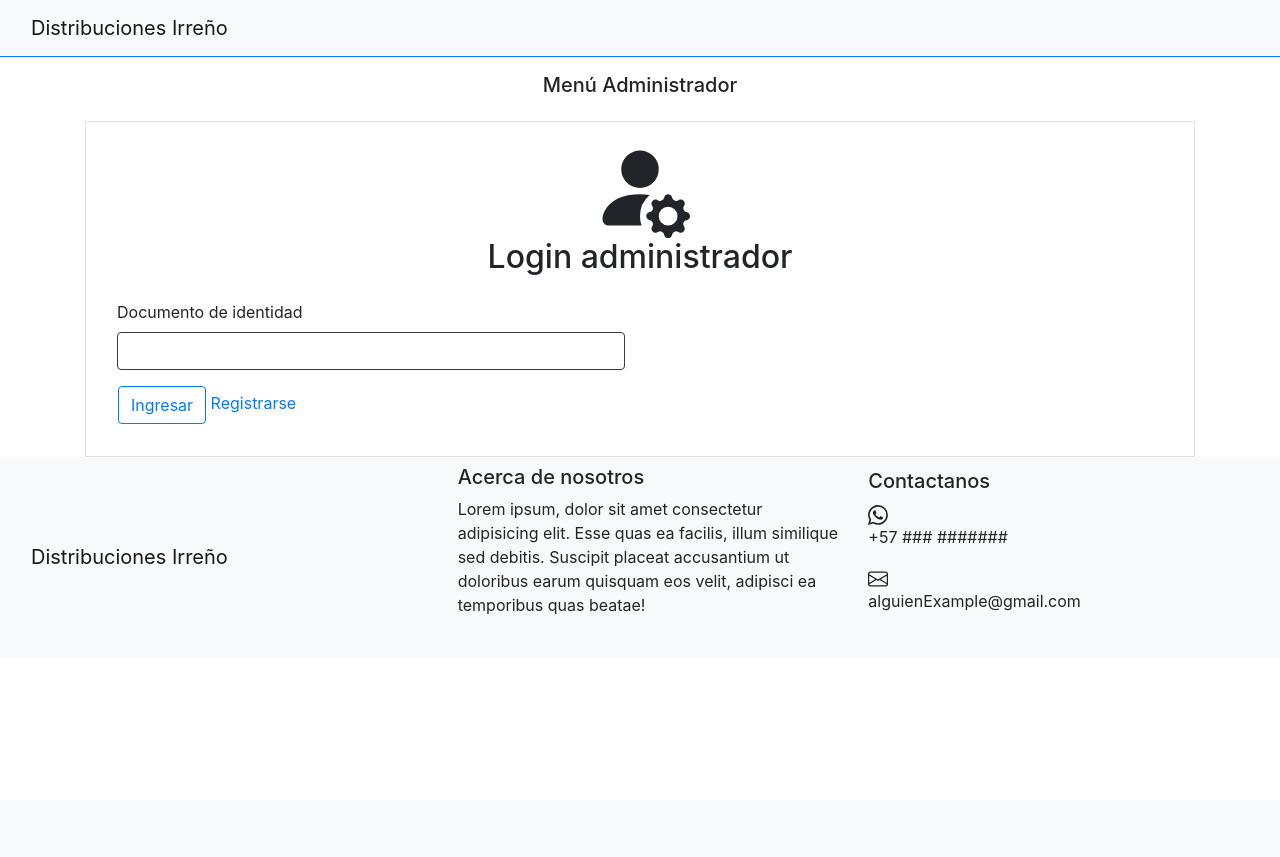
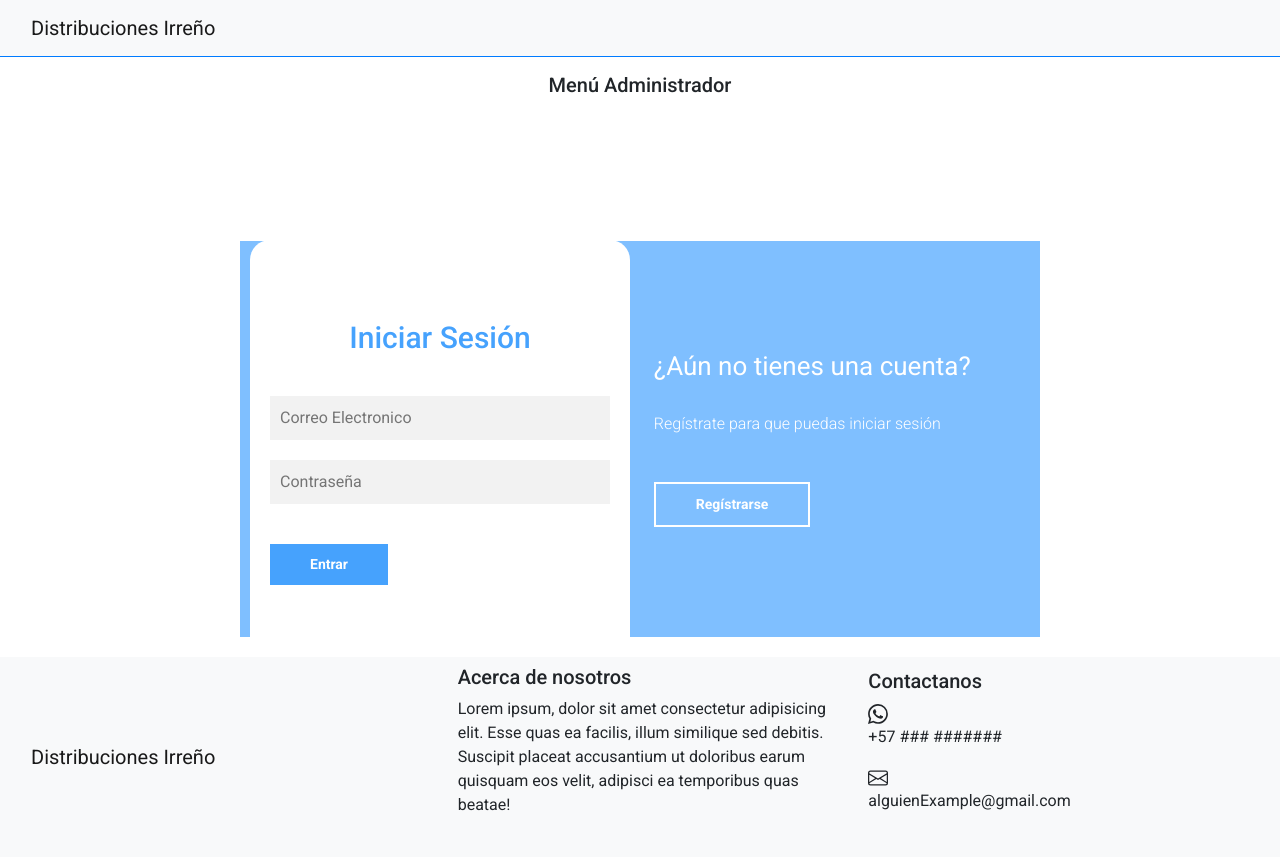
Before and after one commit to diegoirreno/proyecto_final, a PHP site: page /indexAdmin.php in a window 1280 px wide. Before the commit the page ends 615 px from the top, so only its background shows below. Run offline with PHP 8.4, Linux system fonts and the light colour scheme.

Commit message:
Se agrego la interfaz de registro e inicio de sesion del administrador y se eliminaron los _blank para abrir otra pestaña en los botones

```diff
--- /dev/null
+++ b/css/estilos.css
@@ -0,0 +1,168 @@
+*{
+    margin: 0;
+    padding: 0;
+    box-sizing: border-box;
+    text-decoration: none;
+    font-family: 'Roboto', sans-serif;
+}
+
+main{
+    width: 100%;
+    padding: 20px;
+    margin: auto;
+    margin-top: 100px;
+}
+
+.contenedor__todo{
+    width: 100%;
+    max-width: 800px;
+    margin: auto;
+    position: relative;
+}
+
+.caja__trasera{
+    width: 100%;
+    padding: 10px 20px;
+    display: flex;
+    justify-content: center;
+    -webkit-backdrop-filter: blur(10px);
+    backdrop-filter: blur(10px);
+    background-color: rgba(0, 128, 255, 0.5);
+
+}
+
+.caja__trasera div{
+    margin: 100px 40px;
+    color: white;
+    transition: all 500ms;
+}
+
+
+.caja__trasera div p,
+.caja__trasera button{
+    margin-top: 30px;
+}
+
+.caja__trasera div h3{
+    font-weight: 400;
+    font-size: 26px;
+}
+
+.caja__trasera div p{
+    font-size: 16px;
+    font-weight: 300;
+}
+
+.caja__trasera button{
+    padding: 10px 40px;
+    border: 2px solid #fff;
+    font-size: 14px;
+    background: transparent;
+    font-weight: 600;
+    cursor: pointer;
+    color: white;
+    outline: none;
+    transition: all 300ms;
+}
+
+.caja__trasera button:hover{
+    background: #fff;
+    color: #46A2FD;
+}
+
+/*Formularios*/
+
+.contenedor__login-register{
+    display: flex;
+    align-items: center;
+    width: 100%;
+    max-width: 380px;
+    position: relative;
+    top: -185px;
+    left: 10px;
+
+    /*La transicion va despues del codigo JS*/
+    transition: left 500ms cubic-bezier(0.175, 0.885, 0.320, 1.275);
+}
+
+.contenedor__login-register form{
+    width: 100%;
+    padding: 80px 20px;
+    background: white;
+    position: absolute;
+    border-radius: 20px;
+}
+
+.contenedor__login-register form h2{
+    font-size: 30px;
+    text-align: center;
+    margin-bottom: 20px;
+    color: #46A2FD;
+}
+
+.contenedor__login-register form input{
+    width: 100%;
+    margin-top: 20px;
+    padding: 10px;
+    border: none;
+    background: #F2F2F2;
+    font-size: 16px;
+    outline: none;
+}
+
+.contenedor__login-register form button{
+    padding: 10px 40px;
+    margin-top: 40px;
+    border: none;
+    font-size: 14px;
+    background: #46A2FD;
+    font-weight: 600;
+    cursor: pointer;
+    color: white;
+    outline: none;
+}
+
+
+
+
+.formulario__login{
+    opacity: 1;
+    display: block;
+}
+.formulario__register{
+    display: none;
+}
+
+
+
+@media screen and (max-width: 850px){
+
+    main{
+        margin-top: 50px;
+    }
+
+    .caja__trasera{
+        max-width: 350px;
+        height: 300px;
+        flex-direction: column;
+        margin: auto;
+    }
+
+    .caja__trasera div{
+        margin: 0px;
+        position: absolute;
+    }
+
+
+    /*Formularios*/
+
+    .contenedor__login-register{
+        top: -10px;
+        left: -5px;
+        margin: auto;
+    }
+
+    .contenedor__login-register form{
+        position: relative;
+    }
+}
--- a/indexAdmin.php
+++ b/indexAdmin.php
@@ -7,15 +7,16 @@
     <link rel="stylesheet" href="https://cdn.jsdelivr.net/npm/bootstrap@4.3.1/dist/css/bootstrap.min.css"
     integrity="sha384-ggOyR0iXCbMQv3Xipma34MD+dH/1fQ784/j6cY/iJTQUOhcWr7x9JvoRxT2MZw1T" crossorigin="anonymous">
      <link rel="stylesheet" href="./css/index.css">
-    <title>Login Administrador</title>
+     <link href="https://fonts.googleapis.com/css2?family=Roboto:ital,wght@0,100;0,300;0,400;0,500;0,700;0,900;1,100;1,300;1,400;1,500;1,700;1,900&display=swap" rel="stylesheet">
+     <link rel="stylesheet" href="css/estilos.css">
+     <title>Login Administrador</title>
 </head>
 <body class="container-fluid">
-
     <header>
         <div class="container-fluid p-0">
             <nav class="row navbar navbar-expand-md navbar-light bg-light border-bottom border-primary">
                 <div class="col-3">
-                    <a href="./indexAdmin.php" class="navbar-brand">Distribuciones Irreño</a>
+                    <a href="./indexF.php" class="navbar-brand">Distribuciones Irreño</a>
                 </div>
             </nav>
             <div class="row">
@@ -26,35 +27,48 @@
         </div>
     </header>
     <main>
-        <div class="container">
-            <div class="abs-center">
-                <form action="#" class="border p-3 form">
-                    <div class="text-center mb-4">
-                        <svg xmlns="http://www.w3.org/2000/svg" width="100" fill="currentColor" class="bi bi-person-fill-gear" viewBox="0 0 16 16">
-                            <path d="M11 5a3 3 0 1 1-6 0 3 3 0 0 1 6 0m-9 8c0 1 1 1 1 1h5.256A4.5 4.5 0 0 1 8 12.5a4.5 4.5 0 0 1 1.544-3.393Q8.844 9.002 8 9c-5 0-6 3-6 4m9.886-3.54c.18-.613 1.048-.613 1.229 0l.043.148a.64.64 0 0 0 .921.382l.136-.074c.561-.306 1.175.308.87.869l-.075.136a.64.64 0 0 0 .382.92l.149.045c.612.18.612 1.048 0 1.229l-.15.043a.64.64 0 0 0-.38.921l.074.136c.305.561-.309 1.175-.87.87l-.136-.075a.64.64 0 0 0-.92.382l-.045.149c-.18.612-1.048.612-1.229 0l-.043-.15a.64.64 0 0 0-.921-.38l-.136.074c-.561.305-1.175-.309-.87-.87l.075-.136a.64.64 0 0 0-.382-.92l-.148-.045c-.613-.18-.613-1.048 0-1.229l.148-.043a.64.64 0 0 0 .382-.921l-.074-.136c-.306-.561.308-1.175.869-.87l.136.075a.64.64 0 0 0 .92-.382zM14 12.5a1.5 1.5 0 1 0-3 0 1.5 1.5 0 0 0 3 0"/>
-                          </svg>
-                        <h2>Login administrador</h2>
+
+            <div class="contenedor__todo">
+                <div class="caja__trasera">
+                    <div class="caja__trasera-login">
+                        <h3>¿Ya tienes una cuenta?</h3>
+                        <p>Inicia sesión para entrar en la página</p>
+                        <button id="btn__iniciar-sesion">Iniciar Sesión</button>
                     </div>
-                    <div class="form-group col-6">
-                        <label for="id">Documento de identidad</label>
-                        <input type="text" id="id" name="id" class="form-control border border-dark border-1">
+                    <div class="caja__trasera-register">
+                        <h3>¿Aún no tienes una cuenta?</h3>
+                        <p>Regístrate para que puedas iniciar sesión</p>
+                        <button id="btn__registrarse">Regístrarse</button>
                     </div>
-                    <div class="m-3">
-                        <a href="./paginasAdmin/adminProduct.html" class="btn btn-outline-primary">
-                            <!--<button type="submit" class="btn btn-outline-primary">Aceptar</button>-->
-                            Ingresar
-                        </a>
-                        <a href="#">Registrarse</a>
-                    </div>
-                </form>
+                </div>
 
+                <!--Formulario de Login y registro-->
+                <div class="contenedor__login-register">
+                    <!--Login-->
+                    <form action="" class="formulario__login">
+                        <h2>Iniciar Sesión</h2>
+                        <input type="text" placeholder="Correo Electronico">
+                        <input type="password" placeholder="Contraseña">
+                        <button>Entrar</button>
+                    </form>
+
+                    <!--Register-->
+                    <form action="" class="formulario__register">
+                        <h2>Regístrarse</h2>
+                        <input type="text" placeholder="Nombre completo">
+                        <input type="text" placeholder="Correo Electronico">
+                        <input type="text" placeholder="Usuario">
+                        <input type="password" placeholder="Contraseña">
+                        <button>Regístrarse</button>
+                    </form>
+                </div>
             </div>
-        </div>
-    </main>
+
+        </main>
     <footer>
         <div class="container-fluid bg-light p-0">
             <nav class="row navbar navbar-expand-md navbar-light bg-light">
-                <a href="./indexAdmin.php" class="col navbar-brand">Distribuciones Irreño</a>
+                <a href="./indexF.php" class="col navbar-brand">Distribuciones Irreño</a>
                 <ul class="col list-unstyled">
                     <li>
                         <h5>Acerca de nosotros</h5>
@@ -87,5 +101,6 @@
     <!--JS Bootstrap-->
     <script src="https://cdn.jsdelivr.net/npm/bootstrap@5.3.3/dist/js/bootstrap.bundle.min.js"
     integrity="sha384-YvpcrYf0tY3lHB60NNkmXc5s9fDVZLESaAA55NDzOxhy9GkcIdslK1eN7N6jIeHz" crossorigin="anonymous"></script>
+    <script src="js/script.js"></script>
 </body>
 </html>
--- a/indexF.php
+++ b/indexF.php
@@ -5,7 +5,7 @@
     <meta name="viewport" content="width=device-width, initial-scale=1.0">
      <!--Link CSS Bootstrap-->
      <link rel="stylesheet" href="https://cdn.jsdelivr.net/npm/bootstrap@4.3.1/dist/css/bootstrap.min.css"
-    integrity="sha384-ggOyR0iXCbMQv3Xipma34MD+dH/1fQ784/j6cY/iJTQUOhcWr7x9JvoRxT2MZw1T" crossorigin="anonymous">
+     integrity="sha384-ggOyR0iXCbMQv3Xipma34MD+dH/1fQ784/j6cY/iJTQUOhcWr7x9JvoRxT2MZw1T" crossorigin="anonymous">
      <link rel="stylesheet" href="./css/index.css">
 
     <title>Distribuciones Irreño</title>
@@ -16,7 +16,7 @@
             <nav class="row navbar navbar-expand-md navbar-light bg-light border-bottom border-primary">
 
                 <div class="col-3">
-                    <a href="index.php" class="navbar-brand">Distribuciones Irreño</a>
+                    <a href="indexF.php" class="navbar-brand">Distribuciones Irreño</a>
                     <button type="button" class="navbar-toggler" data-bs-toggle="collapse" data-bs-target="#Menu">
                         <span class="navbar-toggler-icon">
                         </span>
--- a/paginas/colaPedido.php
+++ b/paginas/colaPedido.php
@@ -38,7 +38,7 @@
                         </div>
                         <div class="col-4 col-sm-6 p-0">
                             <li class="nav-item d-flex align-items-center">
-                                <a class="nav-link" target="_blank" href="./login.html">Registrarse</a>
+                                <a class="nav-link" href="./login.html">Registrarse</a>
                                 <a type="button" href="./colaPedido.html" class="btn btn-outline-primary">
                                     <svg xmlns="http://www.w3.org/2000/svg" width="20" height="20" fill="currentColor" class="bi bi-cart4" viewBox="0 0 16 16">
                                         <path d="M0 2.5A.5.5 0 0 1 .5 2H2a.5.5 0 0 1 .485.379L2.89 4H14.5a.5.5 0 0 1 .485.621l-1.5 6A.5.5 0 0 1 13 11H4a.5.5 0 0 1-.485-.379L1.61
@@ -140,7 +140,7 @@
                             Confirmar
                         </button><br>
                     </form>
-                    <a href="./login.php" target="_blank" class="btn p-0">Registrarse</a>
+                    <a href="./login.php" class="btn p-0">Registrarse</a>
                 </div>
             </div>
             <!---->
--- a/paginas/login.php
+++ b/paginas/login.php
@@ -91,6 +91,7 @@
                         <!--<input class="btn btn-outline-primary"class="form-control border border-dark border-1">-->
                         <button class="btn btn-outline-primary" >Registrarse</button>
                         <a class="nav-link" href="../indexF.php">Volver</a>
+                        <a class="nav-link" href="../indexAdmin.php">Registro administrador</a>
                        <!-- <a href="../indexV4.html" class="btn btn-outline-primary">
                             <button type="submit" class="btn btn-outline-primary">Aceptar</button>
                             Aceptar
--- a/paginas/productos.php
+++ b/paginas/productos.php
@@ -38,8 +38,8 @@
                         </div>
                         <div class="col-4 col-sm-6 p-0">
                             <li class="nav-item d-flex align-items-center">
-                                <a target="_blank" class="nav-link" href="login.php">Registrarse</a>
-                                <a target="_blank" type="button" href="colaPedido.php" class="btn btn-outline-primary">
+                                <a class="nav-link" href="login.php">Registrarse</a>
+                                <a type="button" href="colaPedido.php" class="btn btn-outline-primary">
                                     <svg xmlns="http://www.w3.org/2000/svg" width="20" height="20" fill="currentColor" class="bi bi-cart4" viewBox="0 0 16 16">
                                         <path d="M0 2.5A.5.5 0 0 1 .5 2H2a.5.5 0 0 1 .485.379L2.89 4H14.5a.5.5 0 0 1 .485.621l-1.5 6A.5.5 0 0 1 13 11H4a.5.5 0 0 1-.485-.379L1.61
                                         3H.5a.5.5 0 0 1-.5-.5M3.14 5l.5 2H5V5zM6 5v2h2V5zm3 0v2h2V5zm3 0v2h1.36l.5-2zm1.11 3H12v2h.61zM11 8H9v2h2zM8 8H6v2h2zM5 8H3.89l.5 2H5zm0 5a1 1 0 1 0 0 2 1 1 0 0 0 0-2m-2 1a2 2 0 1 1 4 0 2 2 0 0 1-4 0m9-1a1 1 0 1 0 0 2 1 1 0 0 0 0-2m-2 1a2 2 0 1 1 4 0 2 2 0 0 1-4 0"/>
```
Also changed, not shown: js/script.js (added, +64 -0 lines).
